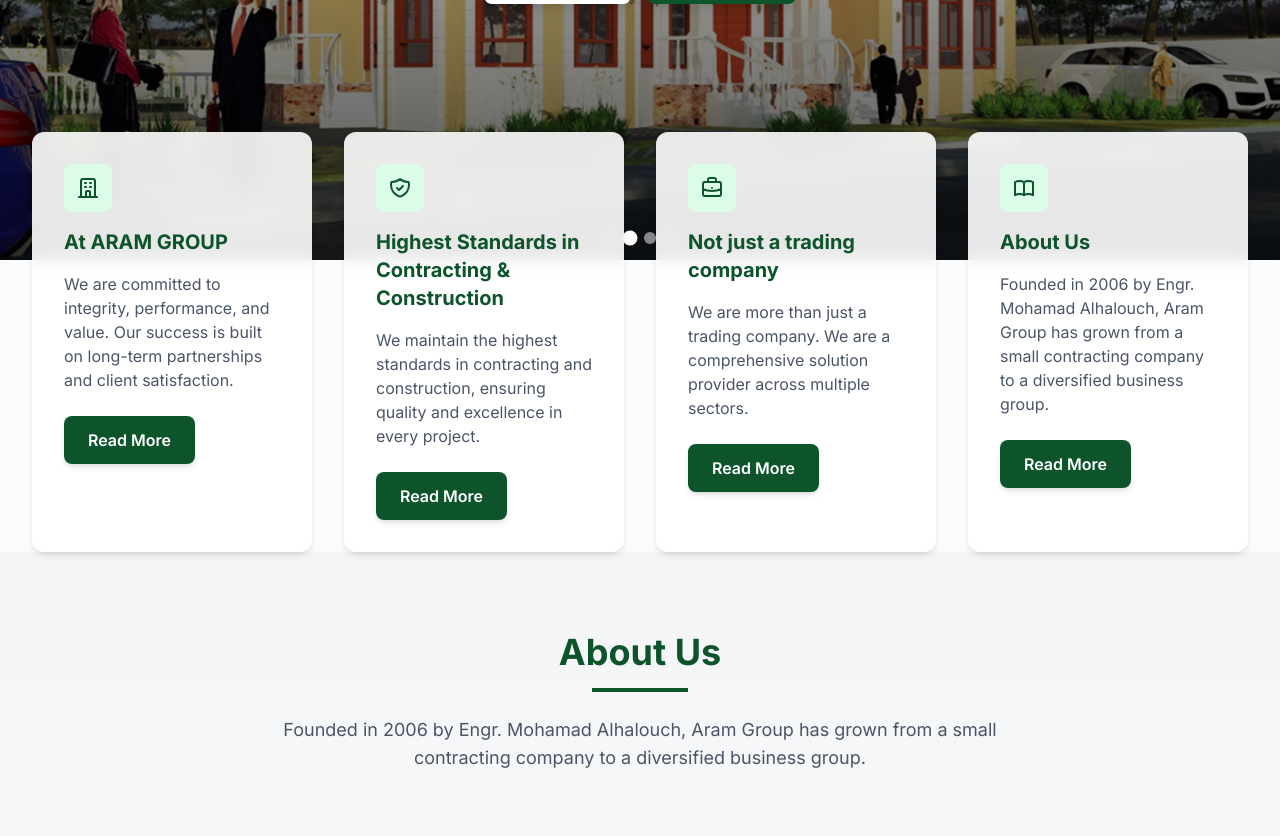
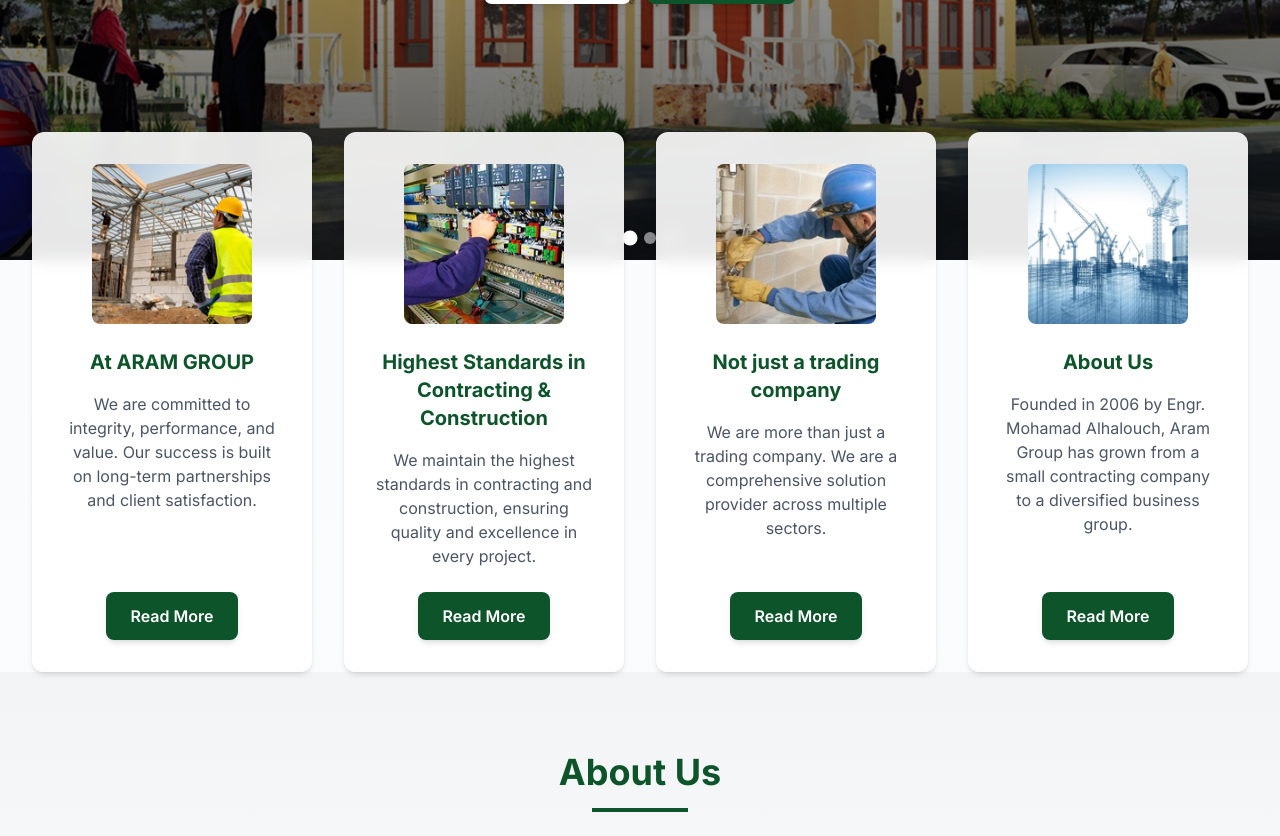
Before and after one commit to hadi14250/Aram, a Next.js app: page / in a window 1280 px wide. Shown: the part 620-1456 px from the top of the page. Built offline with nearby package versions, Linux system fonts and the light colour scheme.

Commit message:
Khalas 2

```diff
--- a/app/page.tsx
+++ b/app/page.tsx
@@ -49,16 +49,23 @@
       <section className="relative -mt-32 z-10">
         <div className="max-w-7xl mx-auto px-4 sm:px-6 lg:px-8">
           <div className="grid grid-cols-1 md:grid-cols-2 lg:grid-cols-4 gap-8">
-            <div className="bg-white/90 backdrop-blur-sm p-8 rounded-xl shadow-md hover:shadow-xl transition-all duration-300 transform hover:-translate-y-1">
-              <div className="w-12 h-12 bg-green-100 rounded-lg flex items-center justify-center mb-4">
-                <svg xmlns="http://www.w3.org/2000/svg" className="h-6 w-6 text-green-900" fill="none" viewBox="0 0 24 24" stroke="currentColor">
-                  <path strokeLinecap="round" strokeLinejoin="round" strokeWidth={2} d="M19 21V5a2 2 0 00-2-2H7a2 2 0 00-2 2v16m14 0h2m-2 0h-5m-9 0H3m2 0h5M9 7h1m-1 4h1m4-4h1m-1 4h1m-5 10v-5a1 1 0 011-1h2a1 1 0 011 1v5m-4 0h4" />
-                </svg>
+            <div className="bg-white/90 backdrop-blur-sm p-8 rounded-xl shadow-md hover:shadow-xl transition-all duration-300 transform hover:-translate-y-1 flex flex-col h-full">
+              <div className="w-40 h-40 rounded-lg overflow-hidden mb-6 mx-auto">
+                <Image
+                  src="/images/services-img1.png"
+                  alt="Aram Group"
+                  width={160}
+                  height={160}
+                  className="w-full h-full object-cover"
+                />
               </div>
-              <h3 className="text-xl font-bold text-green-900 mb-4">At ARAM GROUP</h3>
-              <p className="text-gray-600 mb-6">
+              <div className="flex-grow">
+                <h3 className="text-xl font-bold text-green-900 mb-4 text-center">At ARAM GROUP</h3>
+                <p className="text-gray-600 mb-6 text-center">
                   We are committed to integrity, performance, and value. Our success is built on long-term partnerships and client satisfaction.
                 </p>
+              </div>
+              <div className="text-center mt-auto">
                 <Link
                   href="/about"
                   className="inline-block bg-green-900 text-white px-6 py-3 rounded-lg font-semibold hover:bg-green-800 transform hover:scale-105 transition-all duration-300 shadow-md hover:shadow-lg"
@@ -66,16 +73,24 @@
                   Read More
                 </Link>
               </div>
-            <div className="bg-white/90 backdrop-blur-sm p-8 rounded-xl shadow-md hover:shadow-xl transition-all duration-300 transform hover:-translate-y-1">
-              <div className="w-12 h-12 bg-green-100 rounded-lg flex items-center justify-center mb-4">
-                <svg xmlns="http://www.w3.org/2000/svg" className="h-6 w-6 text-green-900" fill="none" viewBox="0 0 24 24" stroke="currentColor">
-                  <path strokeLinecap="round" strokeLinejoin="round" strokeWidth={2} d="M9 12l2 2 4-4m5.618-4.016A11.955 11.955 0 0112 2.944a11.955 11.955 0 01-8.618 3.04A12.02 12.02 0 003 9c0 5.591 3.824 10.29 9 11.622 5.176-1.332 9-6.03 9-11.622 0-1.042-.133-2.052-.382-3.016z" />
-                </svg>
             </div>
-              <h3 className="text-xl font-bold text-green-900 mb-4">Highest Standards in Contracting & Construction</h3>
-              <p className="text-gray-600 mb-6">
+            <div className="bg-white/90 backdrop-blur-sm p-8 rounded-xl shadow-md hover:shadow-xl transition-all duration-300 transform hover:-translate-y-1 flex flex-col h-full">
+              <div className="w-40 h-40 rounded-lg overflow-hidden mb-6 mx-auto">
+                <Image
+                  src="/images/services-img5.jpg"
+                  alt="Construction"
+                  width={160}
+                  height={160}
+                  className="w-full h-full object-cover"
+                />
+              </div>
+              <div className="flex-grow">
+                <h3 className="text-xl font-bold text-green-900 mb-4 text-center">Highest Standards in Contracting & Construction</h3>
+                <p className="text-gray-600 mb-6 text-center">
                   We maintain the highest standards in contracting and construction, ensuring quality and excellence in every project.
                 </p>
+              </div>
+              <div className="text-center mt-auto">
                 <Link
                   href="/business"
                   className="inline-block bg-green-900 text-white px-6 py-3 rounded-lg font-semibold hover:bg-green-800 transform hover:scale-105 transition-all duration-300 shadow-md hover:shadow-lg"
@@ -83,16 +98,24 @@
                   Read More
                 </Link>
               </div>
-            <div className="bg-white/90 backdrop-blur-sm p-8 rounded-xl shadow-md hover:shadow-xl transition-all duration-300 transform hover:-translate-y-1">
-              <div className="w-12 h-12 bg-green-100 rounded-lg flex items-center justify-center mb-4">
-                <svg xmlns="http://www.w3.org/2000/svg" className="h-6 w-6 text-green-900" fill="none" viewBox="0 0 24 24" stroke="currentColor">
-                  <path strokeLinecap="round" strokeLinejoin="round" strokeWidth={2} d="M21 13.255A23.931 23.931 0 0112 15c-3.183 0-6.22-.62-9-1.745M16 6V4a2 2 0 00-2-2h-4a2 2 0 00-2 2v2m4 6h.01M5 20h14a2 2 0 002-2V8a2 2 0 00-2-2H5a2 2 0 00-2 2v10a2 2 0 002 2z" />
-                </svg>
             </div>
-              <h3 className="text-xl font-bold text-green-900 mb-4">Not just a trading company</h3>
-              <p className="text-gray-600 mb-6">
+            <div className="bg-white/90 backdrop-blur-sm p-8 rounded-xl shadow-md hover:shadow-xl transition-all duration-300 transform hover:-translate-y-1 flex flex-col h-full">
+              <div className="w-40 h-40 rounded-lg overflow-hidden mb-6 mx-auto">
+                <Image
+                  src="/images/services-img6.jpg"
+                  alt="Trading"
+                  width={160}
+                  height={160}
+                  className="w-full h-full object-cover"
+                />
+              </div>
+              <div className="flex-grow">
+                <h3 className="text-xl font-bold text-green-900 mb-4 text-center">Not just a trading company</h3>
+                <p className="text-gray-600 mb-6 text-center">
                   We are more than just a trading company. We are a comprehensive solution provider across multiple sectors.
                 </p>
+              </div>
+              <div className="text-center mt-auto">
                 <Link
                   href="/business"
                   className="inline-block bg-green-900 text-white px-6 py-3 rounded-lg font-semibold hover:bg-green-800 transform hover:scale-105 transition-all duration-300 shadow-md hover:shadow-lg"
@@ -100,22 +123,31 @@
                   Read More
                 </Link>
               </div>
-            <div className="bg-white/90 backdrop-blur-sm p-8 rounded-xl shadow-md hover:shadow-xl transition-all duration-300 transform hover:-translate-y-1">
-              <div className="w-12 h-12 bg-green-100 rounded-lg flex items-center justify-center mb-4">
-                <svg xmlns="http://www.w3.org/2000/svg" className="h-6 w-6 text-green-900" fill="none" viewBox="0 0 24 24" stroke="currentColor">
-                  <path strokeLinecap="round" strokeLinejoin="round" strokeWidth={2} d="M12 6.253v13m0-13C10.832 5.477 9.246 5 7.5 5S4.168 5.477 3 6.253v13C4.168 18.477 5.754 18 7.5 18s3.332.477 4.5 1.253m0-13C13.168 5.477 14.754 5 16.5 5c1.747 0 3.332.477 4.5 1.253v13C19.832 18.477 18.247 18 16.5 18c-1.746 0-3.332.477-4.5 1.253" />
-                </svg>
             </div>
-              <h3 className="text-xl font-bold text-green-900 mb-4">About Us</h3>
-              <p className="text-gray-600 mb-6">
+            <div className="bg-white/90 backdrop-blur-sm p-8 rounded-xl shadow-md hover:shadow-xl transition-all duration-300 transform hover:-translate-y-1 flex flex-col h-full">
+              <div className="w-40 h-40 rounded-lg overflow-hidden mb-6 mx-auto">
+                <Image
+                  src="/images/background.jpg"
+                  alt="About Us"
+                  width={160}
+                  height={160}
+                  className="w-full h-full object-cover"
+                />
+              </div>
+              <div className="flex-grow">
+                <h3 className="text-xl font-bold text-green-900 mb-4 text-center">About Us</h3>
+                <p className="text-gray-600 mb-6 text-center">
                   Founded in 2006 by Engr. Mohamad Alhalouch, Aram Group has grown from a small contracting company to a diversified business group.
                 </p>
+              </div>
+              <div className="text-center mt-auto">
                 <Link
                   href="/about"
                   className="inline-block bg-green-900 text-white px-6 py-3 rounded-lg font-semibold hover:bg-green-800 transform hover:scale-105 transition-all duration-300 shadow-md hover:shadow-lg"
                 >
                   Read More
                 </Link>
+              </div>
             </div>
           </div>
         </div>
```
Lines whose indentation alone changed are shown as unchanged.
